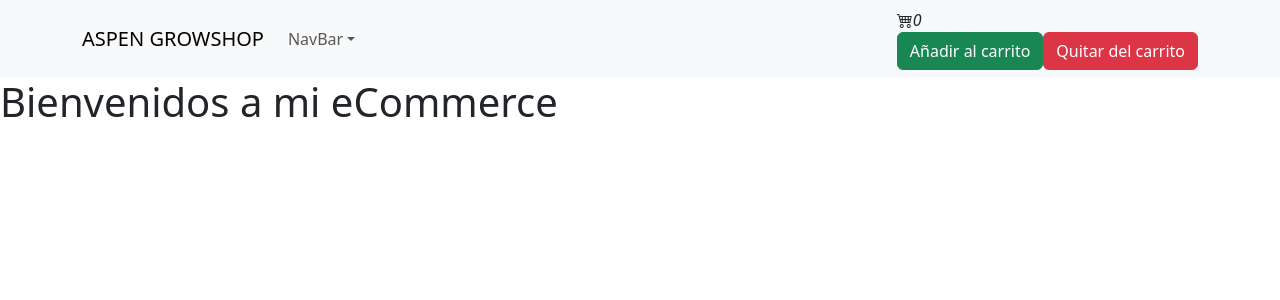
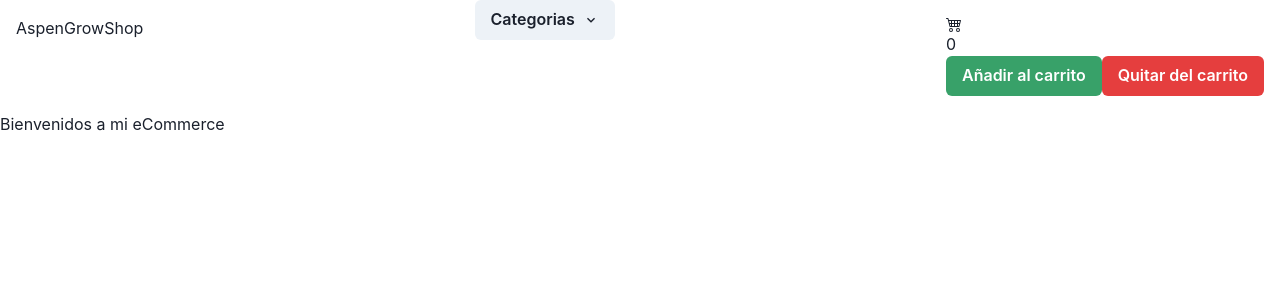
Before and after one commit to FeddeARG/React-Vite, a React (Vite) app: page / in a window 1280 px wide. Shown: the top 300 px of the page. Built offline with nearby package versions, Linux system fonts and the light colour scheme.

Commit message:
React V1.1

```diff
--- a/src/App.jsx
+++ b/src/App.jsx
@@ -2,8 +2,7 @@
 import React from 'react'
 import NavBar from './components/NavBar.jsx'
 import ItemListContainer from './components/ItemListContainer.jsx';
-import "bootstrap-icons/font/bootstrap-icons.css";
-import "bootstrap/dist/css/bootstrap.min.css";
+import { ChakraProvider } from '@chakra-ui/react'
 
 
 
--- a/src/components/CartWidget.jsx
+++ b/src/components/CartWidget.jsx
@@ -1,18 +1,18 @@
 import React from 'react'
 import { useState } from 'react'
+import { ChakraProvider, Button } from '@chakra-ui/react'
+
 
 const CartWidget = () => {
     const [contador, setContador] = useState(0)
     return (
         <div>
-            <i className="bi bi-cart4">{contador}</i>
+            <svg xmlns="http://www.w3.org/2000/svg" width="16" height="16" fill="currentColor" className="bi bi-cart4" viewBox="0 0 16 16">
+                <path d="M0 2.5A.5.5 0 0 1 .5 2H2a.5.5 0 0 1 .485.379L2.89 4H14.5a.5.5 0 0 1 .485.621l-1.5 6A.5.5 0 0 1 13 11H4a.5.5 0 0 1-.485-.379L1.61 3H.5a.5.5 0 0 1-.5-.5M3.14 5l.5 2H5V5zM6 5v2h2V5zm3 0v2h2V5zm3 0v2h1.36l.5-2zm1.11 3H12v2h.61zM11 8H9v2h2zM8 8H6v2h2zM5 8H3.89l.5 2H5zm0 5a1 1 0 1 0 0 2 1 1 0 0 0 0-2m-2 1a2 2 0 1 1 4 0 2 2 0 0 1-4 0m9-1a1 1 0 1 0 0 2 1 1 0 0 0 0-2m-2 1a2 2 0 1 1 4 0 2 2 0 0 1-4 0" />
+            </svg>{contador}
             <div>
-                <button className="btn btn-success" onClick={() => setContador(contador + 1)}>
-                    Añadir al carrito
-                </button>
-                <button className="btn btn-danger" onClick={() => setContador(contador - 1)}>
-                    Quitar del carrito
-                </button>
+                <Button colorScheme='green' onClick={() => setContador(contador + 1)}>Añadir al carrito</Button>
+                <Button colorScheme='red' onClick={() => setContador(contador - 1)}>Quitar del carrito</Button>
             </div>
         </div>
     )
--- a/src/components/NavBar.jsx
+++ b/src/components/NavBar.jsx
@@ -1,41 +1,48 @@
 
 import React from 'react'
-import Container from 'react-bootstrap/Container';
-import Nav from 'react-bootstrap/Nav';
-import Navbar from 'react-bootstrap/Navbar';
-import NavDropdown from 'react-bootstrap/NavDropdown';
 import CartWidget from './CartWidget.jsx';
+import { ChakraProvider, Flex, Box, Spacer, Menu, MenuButton, Button, MenuList, MenuItem } from '@chakra-ui/react'
+import { ChevronDownIcon } from '@chakra-ui/icons'
+
 
 function NavBar() {
     return (
-        <Navbar expand="lg" className="bg-body-tertiary">
-            <Container>
-                <Navbar.Brand href="#home">
-                    ASPEN GROWSHOP
-                </Navbar.Brand>
-                <Navbar.Toggle aria-controls="basic-navbar-nav" />
-                <Navbar.Collapse id="basic-navbar-nav">
-                    <Nav className="me-auto">
-                        <NavDropdown title="NavBar" id="basic-nav-dropdown">
-                            <NavDropdown.Item href="#action/3.1">
-                                Genéticas   <i className="bi bi-flower3"></i>
-                            </NavDropdown.Item>
-                            <NavDropdown.Item href="#action/3.2">
-                                Orgánicos   <i className="bi bi-recycle"></i>
-                            </NavDropdown.Item>
-                            <NavDropdown.Item href="#action/3.3">
-                                Químicos    <i className="bi bi-eyedropper"></i>
-                            </NavDropdown.Item>
-                            <NavDropdown.Divider />
-                            <NavDropdown.Item href="#action/3.4">
-                                Consultas   <i className="bi bi-envelope-at-fill"></i>
-                            </NavDropdown.Item>
-                        </NavDropdown>
-                    </Nav>
-                    <CartWidget />
-                </Navbar.Collapse>
-            </Container>
-        </Navbar>
+        <Flex>
+            <Box p='4'>
+                AspenGrowShop
+            </Box>
+            <Spacer />
+            <Menu>
+                <MenuButton as={Button} rightIcon={<ChevronDownIcon />}>
+                    Categorias
+                </MenuButton>
+                <MenuList>
+                    <MenuItem>
+                        Nuestras genéticas
+                        <span class="material-symbols-outlined">
+                            psychiatry
+                        </span>
+                    </MenuItem>
+                    <MenuItem>
+                        Nuestras guías
+                        <span class="material-symbols-outlined">
+                            developer_guide
+                        </span>
+                    </MenuItem>
+                    <MenuItem>
+                        Te presupuestamos
+                        <span class="material-symbols-outlined">
+                            checkbook
+                        </span>
+                    </MenuItem>
+                </MenuList>
+            </Menu>
+            <Spacer />
+            <Box p='4'>
+                <link rel="stylesheet" href="https://fonts.googleapis.com/css2?family=Material+Symbols+Outlined:opsz,wght,FILL,GRAD@24,400,0,0" />
+                <CartWidget />
+            </Box>
+        </Flex>
     );
 }
 
--- a/src/main.jsx
+++ b/src/main.jsx
@@ -1,9 +1,12 @@
 import React from 'react'
 import ReactDOM from 'react-dom/client'
 import App from './App.jsx'
+import { ChakraProvider } from '@chakra-ui/react'
 
 ReactDOM.createRoot(document.getElementById('root')).render(
   <React.StrictMode>
-    <App />
+    <ChakraProvider>
+      <App />
+      </ChakraProvider>
   </React.StrictMode>,
 )
```
Also changed, not shown: package.json (+5 -2 lines), versionado.txt (added), 1 other file (tests, documents, lock files or other folders).
